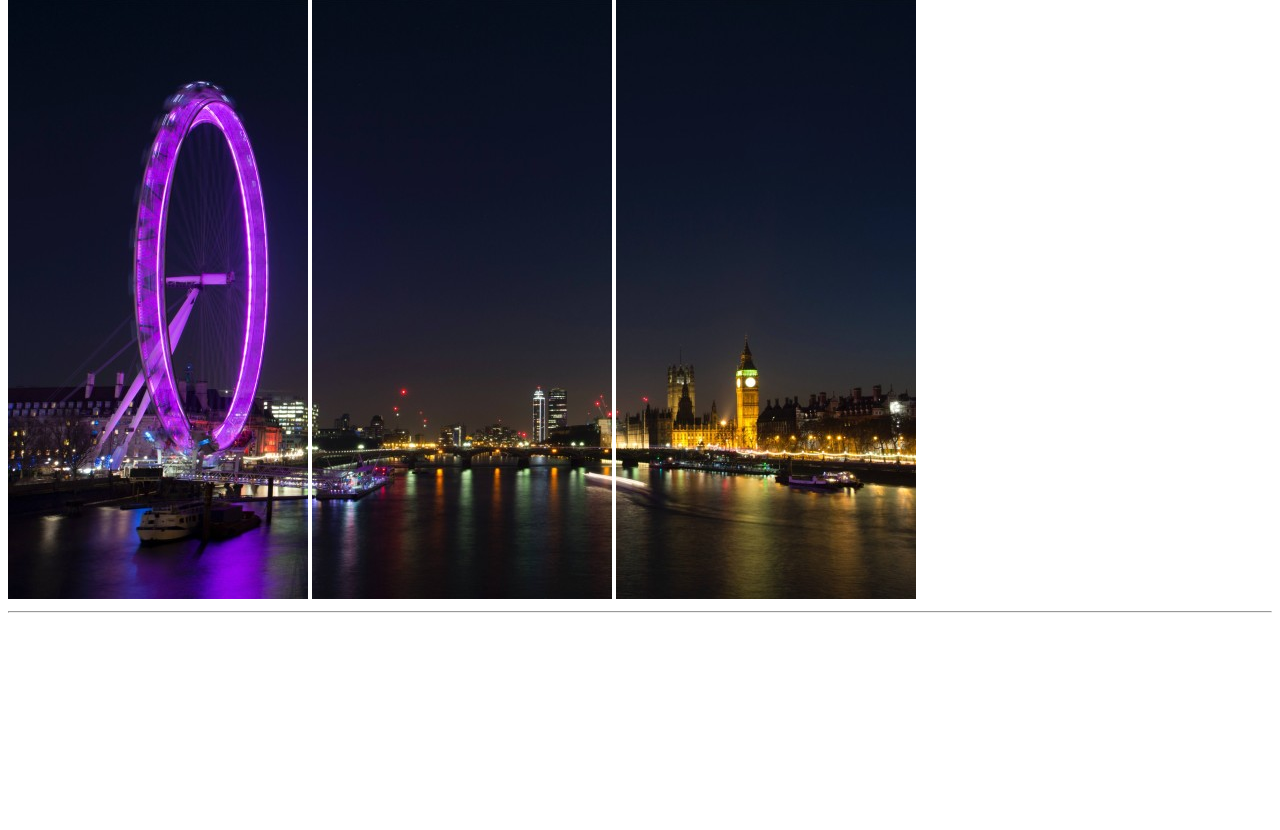
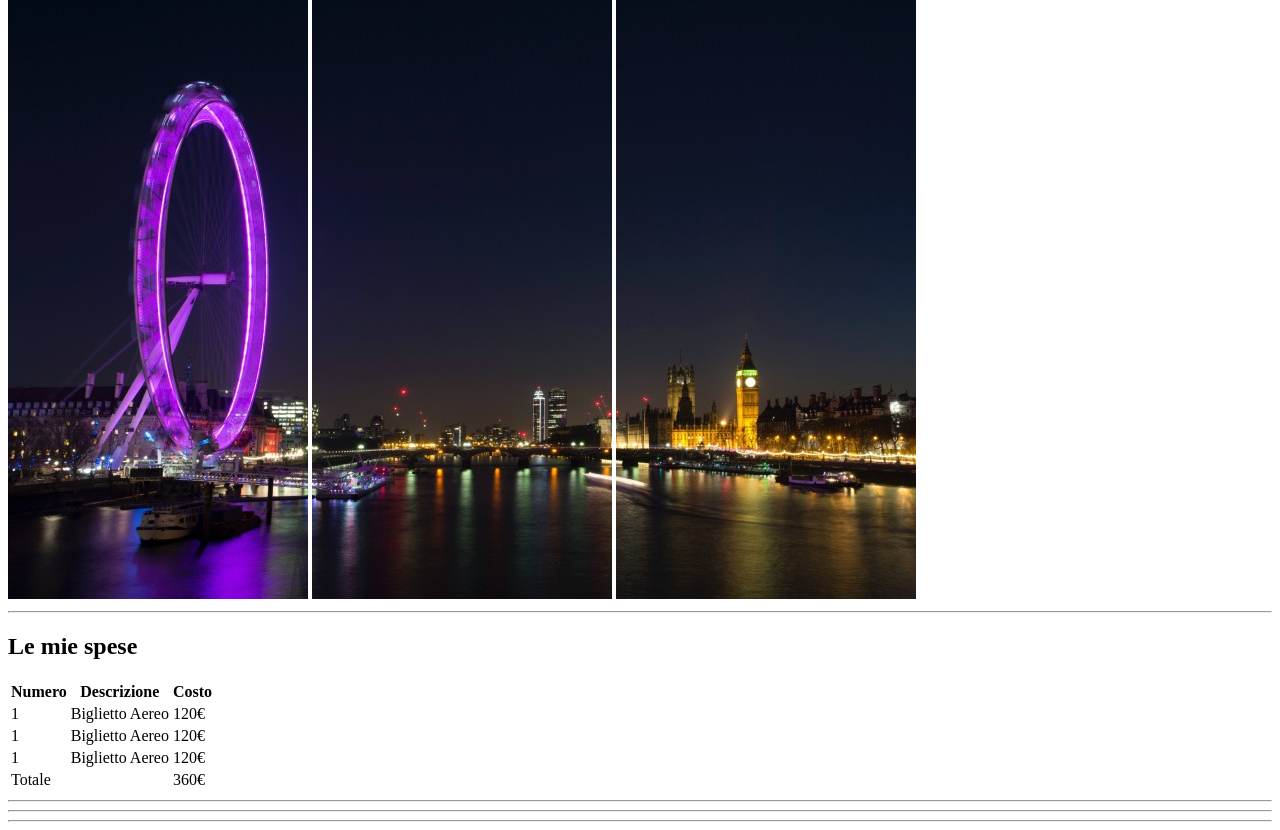
Before and after one commit to Daniele206/html-london-trip, a plain HTML site: page index.html in a window 1280 px wide. Shown: the part 68-898 px from the top of the page. Before the commit the page ends 800 px from the top, so only its background shows below. Drawn offline with Linux system fonts and the light colour scheme.

Commit message:
Tabella spese

```diff
--- a/index.html
+++ b/index.html
@@ -24,13 +24,98 @@
 
   <!-- contenuto -->
   <main>
+    <section>
 
+      <!-- spese -->
+      <div>
+
+        <h2>Le mie spese</h2>
+
+        <!-- tbella -->
+        <table>
+
+          <!-- intsetazione tabella -->
+          <thead>
+            <th>Numero</th>
+            <th>Descrizione</th>
+            <th>Costo</th>
+          </thead>
+          <!-- intsetazione tabella -->
+
+          <!-- contenuto tabella -->
+          <tbody>
+
+            <!-- prima riga -->
+            <tr>
+              <td>1</td>
+              <td>Biglietto Aereo</td>
+              <td>120&euro;</td>
+            </tr>
+            <!-- prima riga -->
+
+            <!-- seconda riga -->
+            <tr>
+              <td>1</td>
+              <td>Biglietto Aereo</td>
+              <td>120&euro;</td>
+            </tr>
+            <!-- seconda riga -->
+
+            <!-- terza riga -->
+            <tr>
+              <td>1</td>
+              <td>Biglietto Aereo</td>
+              <td>120&euro;</td>
+            </tr>
+
+            <!-- terza riga -->
+
+          </tbody>
+
+          <!-- calcolo finale spese -->
+          <tfoot>
+            <tr>
+              <td>Totale</td>
+              <td></td>
+              <td>360&euro;</td>
+            </tr>
+          </tfoot>
+          <!-- calcolo finale spese -->
+
+          <!-- contenuto tabella -->
+        </table>
+        <!-- tbella -->
+
+      </div>
+      <!-- spese -->
+
+      <hr>
+
+      <!-- obbiettivi viaggio -->
+      <div>
+
+      </div>
+      <!-- obbiettivi viaggio -->
+
+      <hr>
+
+      <!-- info -->
+      <div>
+
+      </div>
+      <!-- info -->
+
+    </section>
   </main>
   <!-- contenuto -->
 
+  <hr>
+
+  <!-- Immagini Viaggio -->
   <footer>
 
   </footer>
+  <!-- Immagini Viaggio -->
 
 </body>
 </html>
```
